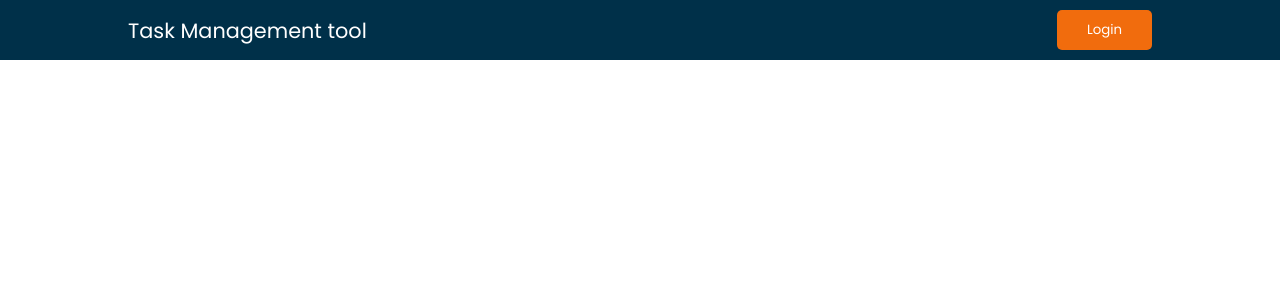
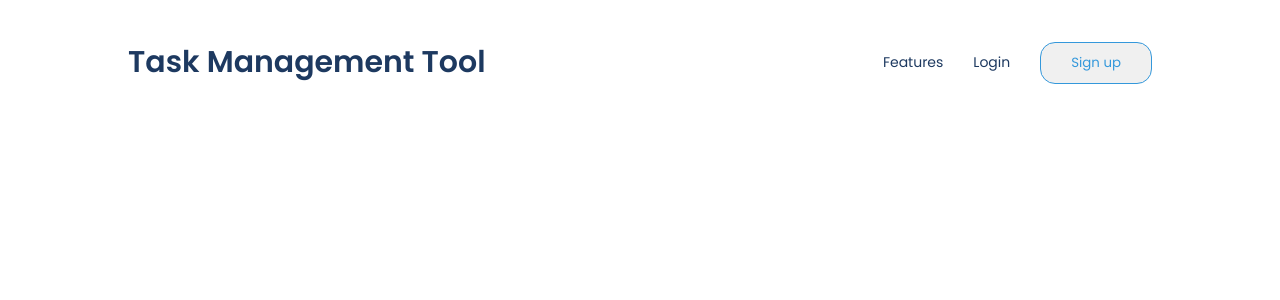
Before and after one commit to charityandani/Task-management-tool, a React (Create React App) app in the folder task-management/: page / in a window 1280 px wide. Shown: the top 300 px of the page. Built offline with nearby package versions, Linux system fonts and the light colour scheme.

Commit message:
i changed my navigation bar

```diff
--- /dev/null
+++ b/package.json
@@ -0,0 +1,5 @@
+{
+  "dependencies": {
+    "react-router-dom": "^6.18.0"
+  }
+}
--- a/task-management/src/App.css
+++ b/task-management/src/App.css
@@ -9,61 +9,59 @@
 
 body{
   margin: 0;
+  background-color: white;
+  min-height: 100%;
+  font-size: 14px;
+  font-weight: normal;
+  color: #1D3960;
+  min-width: 320px
 
 
 }
+.nav {
+  display: flex;
+  justify-content: space-between;
+  align-items: center;
+  padding: 10px 10%; /* Adjusted padding */
+  color: #1D3960;
+  text-align: center;
+  margin-top: 30px;
+}
 
-.nav{
-  background-color: #003049;
-  color: #fff;
+.site-title {
+  text-decoration: none;
+  color: #1D3960;
+  font-size: 30px;
+  font-weight: bold;
+}
+
+.nav ul {
+  list-style: none;
   display: flex;
-  height:60px;
-  align-items: center;
-  padding:10px 10%;
-  justify-content: space-between;
+}
+
+.nav-item {
+  margin-right: 30px;
+  margin-top: 10px;
 
 }
 
-.site-title{
-  font-size: 1.3rem;
+.login-link,
+.feature-link {
+  text-decoration: none;
+  color: #1D3960;
 }
 
-.nav a{
-
-  color: inherit;
-  text-decoration: none;
-
+.navbar-button {
+  color: #3498db;
+  padding: 10px 30px;
+  background-color: #f0f0f0;
+  border: 1.8px solid #3498db;
+  border-radius: 15px;
 }
 
-.nav li{
-
-  list-style: none;
+/* Add a hover effect for the button */
+.navbar-button:hover {
+  background-color: #3498db;
+  color: #fff;
 }
-
-.navbar-button{
-
-  background-color: #F16C0D;
-  color: white;
-  padding: 10px 30px;
-  border: none;
-  border-radius: 5px;
-}
-
-.content{
-
-  align-items: center;
-  text-align: center;
-  padding-top: 350px;
-
-}
-
-.signin-button{
-
-  background-color: #F16C0D;
-  color: white;
-  padding: 15px 40px;
-  border: none;
-  border-radius: 5px;
-  font-size: 1rem;
-
-}
--- a/task-management/src/App.js
+++ b/task-management/src/App.js
@@ -1,6 +1,7 @@
 import logo from './logo.svg';
 import './App.css';
 import Navbar from './Components/Navbar';
+
 
 
 
--- /dev/null
+++ b/task-management/src/Components/Button.js
@@ -0,0 +1,10 @@
+// Button.js
+import React from 'react';
+
+function Button() {
+  return (
+    <button className="navbar-button">Sign up</button>
+  );
+}
+
+export default Button;
--- a/task-management/src/Components/LoginBtn.js
+++ /dev/null
@@ -1,6 +0,0 @@
-
-export default function LoginBtn() {
-    return (
-      <button className="navbar-button">Login</button>
-    );
-  }
--- a/task-management/src/Components/Navbar.js
+++ b/task-management/src/Components/Navbar.js
@@ -1,9 +1,22 @@
-import LoginBtn from "./LoginBtn";
+// NavigationBar.js
+import React from 'react';
+import {Link} from 'react-router-dom';
+import Button from './Button';
+
 
 export default function Navbar(){
 
-    return<nav className="nav">
-        <a href="/" className="site-title">Task Management tool</a>
-        <LoginBtn></LoginBtn>
+    return <>
+
+    <nav className="nav">
+      <a href="/" className="site-title">Task Management Tool</a>
+      <ul>
+        <li className='nav-item'><a href="/" className="login-link">Features</a></li>
+        <li className='nav-item'><a href="/" className="feature-link">Login</a></li>
+        <li><Button></Button></li>
+      </ul>
     </nav>
+
+
+    </>
 }
```
Also changed, not shown: task-management/src/images/background.png (deleted), 1 other file (tests, documents, lock files or other folders).
